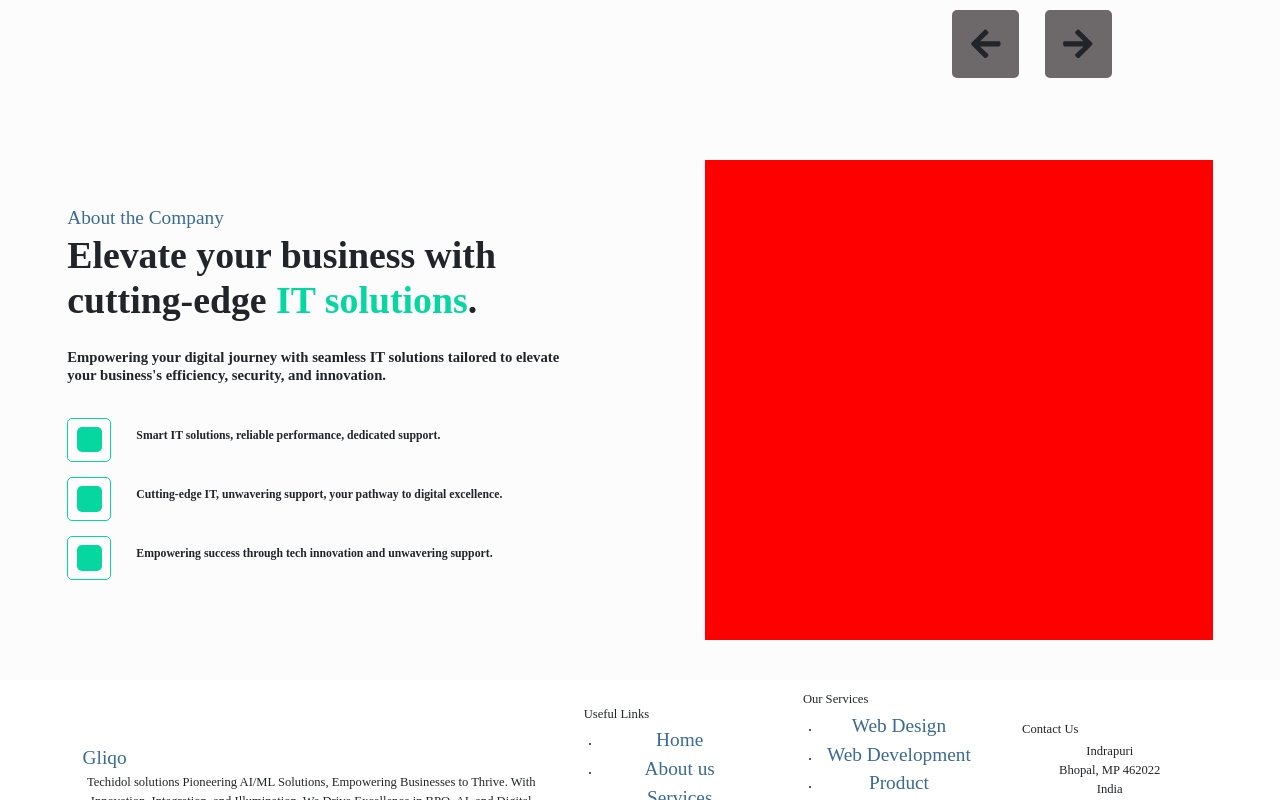
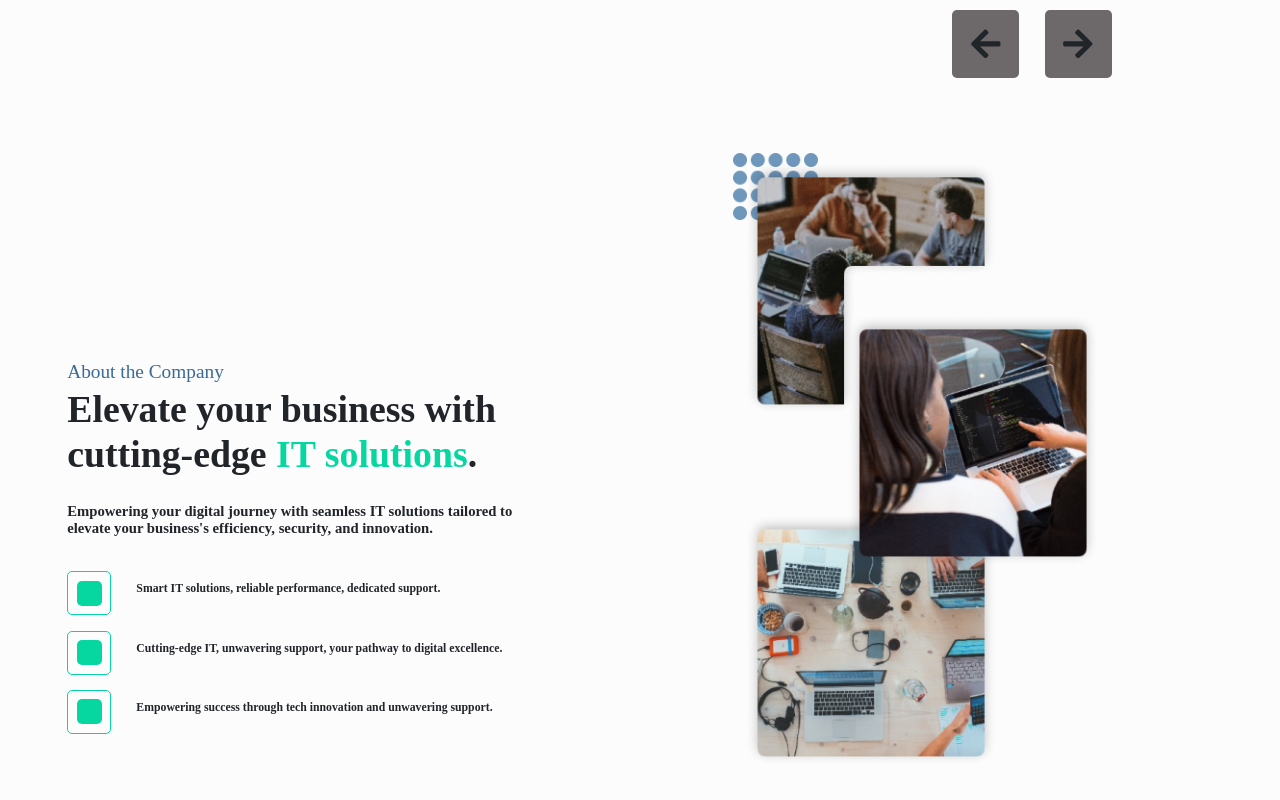
Before and after one commit to CODER-Rxj11/Techidol-Website, a React (Vite) app in the folder Home Page/: page / in a window 1280 px wide. Shown: the part 2000-2800 px from the top of the page. Built offline with nearby package versions, Linux system fonts and the light colour scheme.

Commit message:
completed promotion section

```diff
--- a/Home Page/src/components/Promotion/Promotion.css
+++ b/Home Page/src/components/Promotion/Promotion.css
@@ -1,5 +1,5 @@
 .promotion {
-	min-height: 70%;
+	min-height: 100%;
 	background-color: #fcfcfc;
 	display: flex;
 	align-items: center;
@@ -7,8 +7,8 @@
 	padding: 4rem 8rem;
 	.description {
 		width: 55%;
-		height: 60vh;
-		height: 10vh;
+		height: 100vh;
+		/* height: 10vh; */
 		display: flex;
 		flex-direction: column;
 		align-items: flex-start;
@@ -33,9 +33,40 @@
 	}
 
 	.images {
-		width: 45%;
-		background-color: red;
-		height: 60vh;
+		width: 55%;
+		height: 100vh;
+		display: flex;
+		align-items: center;
+		justify-content: flex-start;
+		position: relative;
+		flex-direction: column;
+		> img {
+			width: 40%;
+			position: absolute;
+		}
+		> .img1 {
+			width: 15%;
+			top: 0%;
+			left: 15%;
+		}
+		> .img2 {
+			width: 45%;
+			top: 1%;
+			left: 17%;
+			z-index: 1;
+		}
+		> .img3 {
+			width: 45%;
+			top: 20%;
+			left: 35%;
+			z-index: 1;
+		}
+		> .img4 {
+			width: 45%;
+			top: 45%;
+			left: 17%;
+			z-index: 0;
+		}
 	}
 }
 
--- a/Home Page/src/components/Promotion/Promotion.jsx
+++ b/Home Page/src/components/Promotion/Promotion.jsx
@@ -1,3 +1,8 @@
+import dots from "../../assets/images/dots.png";
+import halfimg1 from "../../assets/images/halfimg1.png";
+import halfimg2 from "../../assets/images/halfimg2.png";
+import halfimg3 from "../../assets/images/halfimg3.png";
+
 import "./Promotion.css";
 function Promotion() {
 	const features = [
@@ -27,9 +32,10 @@ function Promotion() {
 				))}
 			</div>
 			<div className="images">
-				<img src="" alt="" />
-				<img src="" alt="" />
-				<img src="" alt="" />
+				<img className="img1" src={dots} alt="" />
+				<img className="img2" src={halfimg1} alt="" />
+				<img className="img3" src={halfimg2} alt="" />
+				<img className="img4" src={halfimg3} alt="" />
 			</div>
 		</div>
 	);
```
Also changed, not shown: Home Page/src/assets/images/halfimg2.png (added).
